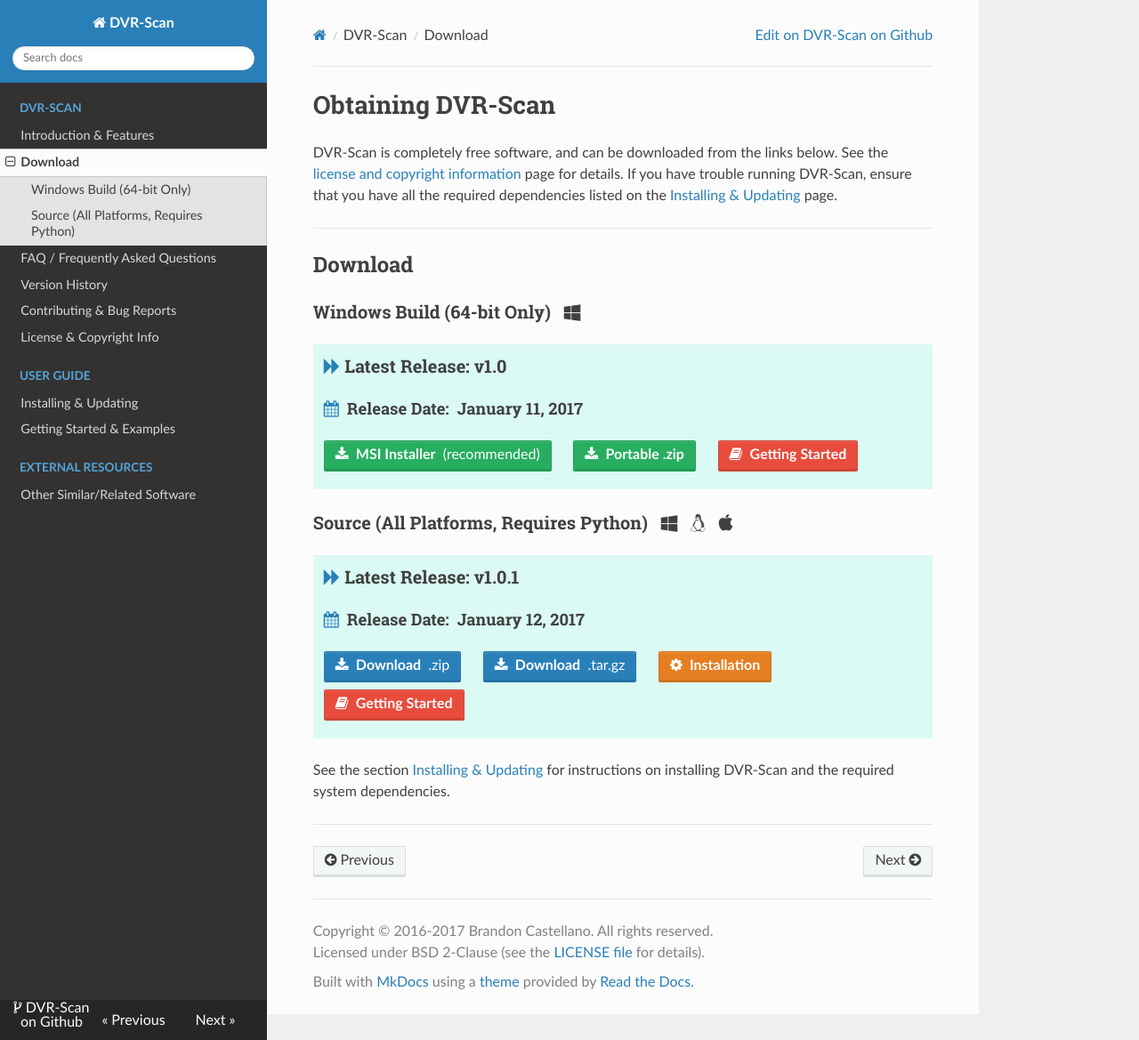
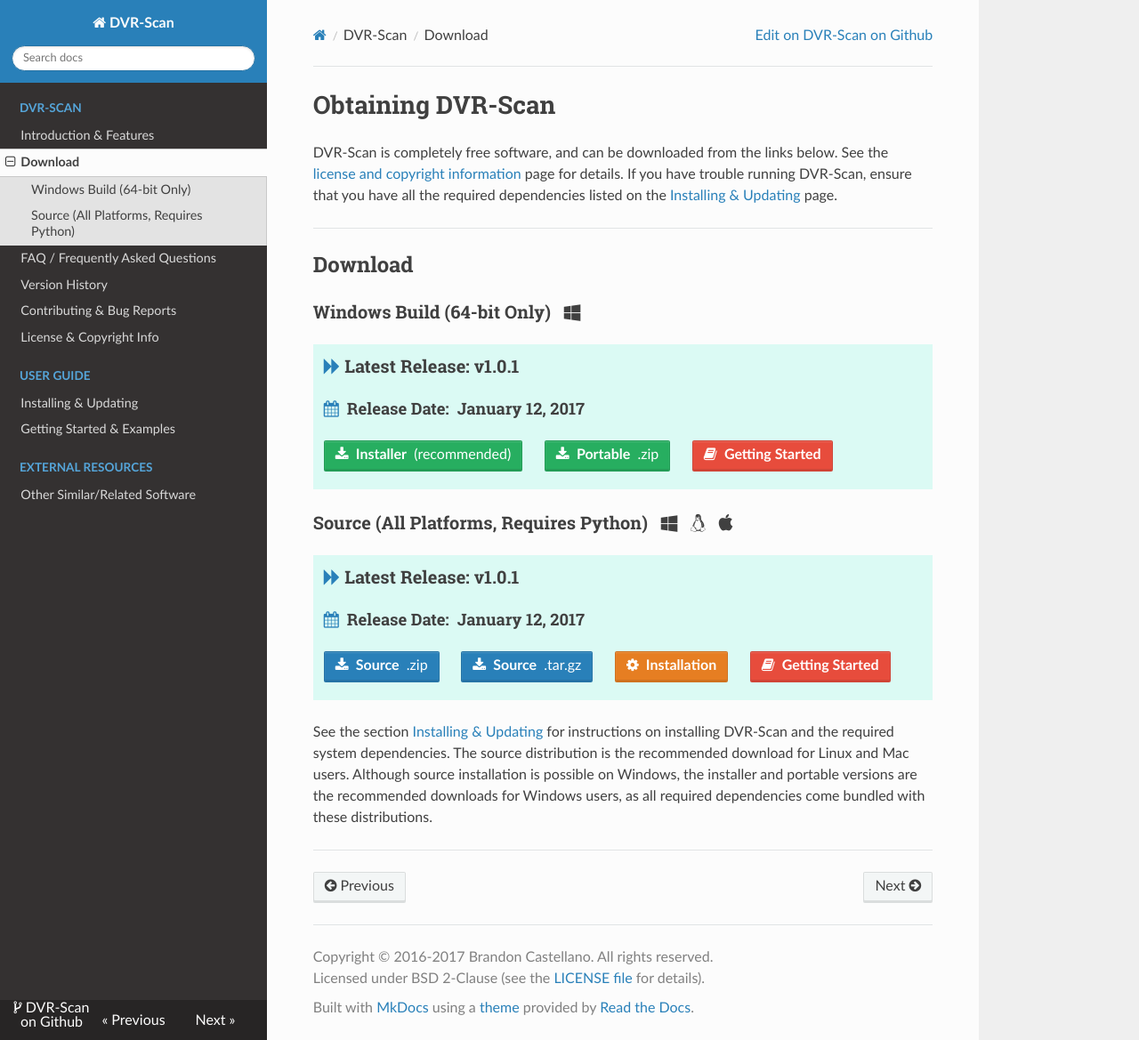
Before and after one commit to Breakthrough/DVR-Scan, an MkDocs documentation site: the page built from docs/download.md, in a window 1280 px wide and 1169 px high. Shown: the whole window at 89% size. Built offline with MkDocs 1.6.1, drawn with Linux system fonts in a browser that asks for light colours; nearby versions of some CDN libraries; old or Windows-style settings are respelled for this version of MkDocs.

Commit message:
Update download links for v1.0.1.

```diff
--- a/docs/download.md
+++ b/docs/download.md
@@ -10,9 +10,9 @@
 ### Windows Build (64-bit Only) &nbsp; <span class="wy-text-neutral"><span class="fa fa-windows"></span></span>
 
 <div class="important">
-<h3 class="wy-text-neutral"><span class="fa fa-forward wy-text-info"></span> Latest Release: <b class="wy-text-neutral">v1.0</b></h3>
-<h4 class="wy-text-neutral"><span class="fa fa-calendar wy-text-info"></span>&nbsp; Release Date:&nbsp; <b>January 11, 2017</b></h4>
-<a href="https://github.com/Breakthrough/DVR-Scan/releases/download/v1.0/dvr-scan-1.0-win64.msi" class="btn btn-success" style="margin-bottom:8px;" role="button"><span class="fa fa-download"></span>&nbsp; <b>MSI Installer</b>&nbsp;&nbsp;(recommended)</a> &nbsp;&nbsp;&nbsp;&nbsp; <a href="https://github.com/Breakthrough/DVR-Scan/releases/download/v1.0/dvr-scan-1.0-win64-portable.zip" class="btn btn-success" style="margin-bottom:8px;" role="button"><span class="fa fa-download"></span>&nbsp; <b>Portable .zip</b></a> &nbsp;&nbsp;&nbsp;&nbsp; <a href="../guide/examples/" class="btn btn-danger" style="margin-bottom:8px;" role="button"><span class="fa fa-book"></span>&nbsp; <b>Getting Started</b></a>
+<h3 class="wy-text-neutral"><span class="fa fa-forward wy-text-info"></span> Latest Release: <b class="wy-text-neutral">v1.0.1</b></h3>
+<h4 class="wy-text-neutral"><span class="fa fa-calendar wy-text-info"></span>&nbsp; Release Date:&nbsp; <b>January 12, 2017</b></h4>
+<a href="https://github.com/Breakthrough/DVR-Scan/releases/download/v1.0.1/dvr-scan-1.0-win64.msi" class="btn btn-success" style="margin-bottom:8px;" role="button"><span class="fa fa-download"></span>&nbsp; <b>Installer</b>&nbsp;&nbsp;(recommended)</a> &nbsp;&nbsp;&nbsp;&nbsp; <a href="https://github.com/Breakthrough/DVR-Scan/releases/download/v1.0.1/dvr-scan-1.0.1-win64-portable.zip" class="btn btn-success" style="margin-bottom:8px;" role="button"><span class="fa fa-download"></span>&nbsp; <b>Portable</b>&nbsp;&nbsp;.zip</a> &nbsp;&nbsp;&nbsp;&nbsp; <a href="../guide/examples/" class="btn btn-danger" style="margin-bottom:8px;" role="button"><span class="fa fa-book"></span>&nbsp; <b>Getting Started</b></a>
 </div>
 
 ### Source (All Platforms, Requires Python) &nbsp; <span class="wy-text-neutral"><span class="fa fa-windows"></span> &nbsp; <span class="fa fa-linux"></span> &nbsp; <span class="fa fa-apple"></span></span>
@@ -20,9 +20,9 @@
 <div class="important">
 <h3 class="wy-text-neutral"><span class="fa fa-forward wy-text-info"></span> Latest Release: <b class="wy-text-neutral">v1.0.1</b></h3>
 <h4 class="wy-text-neutral"><span class="fa fa-calendar wy-text-info"></span>&nbsp; Release Date:&nbsp; <b>January 12, 2017</b></h4>
-<a href="https://github.com/Breakthrough/DVR-Scan/archive/v1.0.1.zip" class="btn btn-info" style="margin-bottom:8px;" role="button"><span class="fa fa-download"></span>&nbsp; <b>Download</b>&nbsp;&nbsp;.zip</a> &nbsp;&nbsp;&nbsp;&nbsp; <a href="https://github.com/Breakthrough/DVR-Scan/archive/v1.0.1.tar.gz" class="btn btn-info" style="margin-bottom:8px;" role="button"><span class="fa fa-download"></span>&nbsp; <b>Download</b>&nbsp;&nbsp;.tar.gz</a> &nbsp;&nbsp;&nbsp;&nbsp; <a href="../guide/installing/" class="btn btn-warning" style="margin-bottom:8px;" role="button"><span class="fa fa-gear"></span>&nbsp; <b>Installation</b></a> &nbsp;&nbsp;&nbsp;&nbsp; <a href="../guide/examples/" class="btn btn-danger" style="margin-bottom:8px;" role="button"><span class="fa fa-book"></span>&nbsp; <b>Getting Started</b></a>
+<a href="https://github.com/Breakthrough/DVR-Scan/archive/v1.0.1.zip" class="btn btn-info" style="margin-bottom:8px;" role="button"><span class="fa fa-download"></span>&nbsp; <b>Source</b>&nbsp;&nbsp;.zip</a> &nbsp;&nbsp;&nbsp;&nbsp; <a href="https://github.com/Breakthrough/DVR-Scan/archive/v1.0.1.tar.gz" class="btn btn-info" style="margin-bottom:8px;" role="button"><span class="fa fa-download"></span>&nbsp; <b>Source</b>&nbsp;&nbsp;.tar.gz</a> &nbsp;&nbsp;&nbsp;&nbsp; <a href="../guide/installing/" class="btn btn-warning" style="margin-bottom:8px;" role="button"><span class="fa fa-gear"></span>&nbsp; <b>Installation</b></a> &nbsp;&nbsp;&nbsp;&nbsp; <a href="../guide/examples/" class="btn btn-danger" style="margin-bottom:8px;" role="button"><span class="fa fa-book"></span>&nbsp; <b>Getting Started</b></a>
 </div>
 
-See the section [Installing & Updating](guide/installing.md) for instructions on installing DVR-Scan and the required system dependencies.
+See the section [Installing & Updating](guide/installing.md) for instructions on installing DVR-Scan and the required system dependencies.  The source distribution is the recommended download for Linux and Mac users.  Although source installation is possible on Windows, the installer and portable versions are the recommended downloads for Windows users, as all required dependencies come bundled with these distributions.
 
 ------------------------------------------------
```
